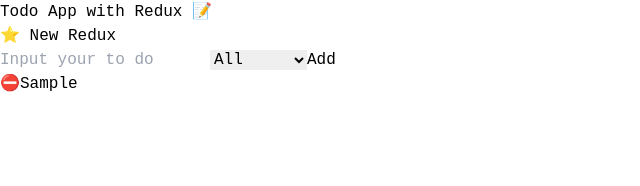
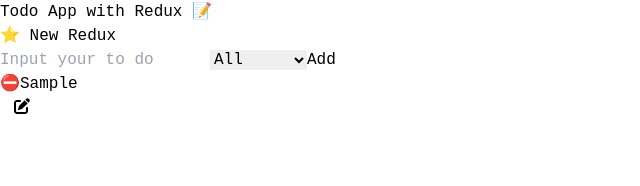
Before and after one commit to Ercole28/skilvul-todo-app-redux, a React (Vite) app: page / in a window 1280 px wide. Both pictures are taken after typing "Sample" into the empty fields and a click on the button "Add". Shown: the top 186 px of the page, without its empty margins (0-640 px from the left). Built offline with nearby package versions, Linux system fonts and the light colour scheme; a web font is replaced by a local one.

Commit message:
Menambahkan Edit Modal untuk Todo Comp

```diff
--- a/src/components/molecules/Todo.jsx
+++ b/src/components/molecules/Todo.jsx
@@ -1,40 +1,55 @@
 import PropTypes from 'prop-types';
+import { useState } from 'react';
 import { toggleTask, removeTask } from "../../redux/slices/todoSlice"
 import { useDispatch } from "react-redux"
 import { FontAwesomeIcon } from '@fortawesome/react-fontawesome'
-import { faCheck, faTrash, faXmark } from "@fortawesome/free-solid-svg-icons"
+import { faCheck, faEdit, faTrash, faXmark } from "@fortawesome/free-solid-svg-icons"
+import EditModal from '../modals/editModal';
 
 export default function Todo(props) {
   const { id, completed, text } = props;
+  const [editModal, setEditModal] = useState(false);
 
-  const dispatch = useDispatch()
+  const dispatch = useDispatch();
 
   const toggleTodo = (id) => {
     dispatch(toggleTask(id));
-  }
+  };
 
   const removeTodo = (id) => {
     dispatch(removeTask(id));
-  }
+  };
+
+  const toggleModal = () => {
+    setEditModal((prev) => !prev);
+  };
+
   return (
+    <>
       <div
         key={id}
         className="w-full flex items-center justify-between border border-slate-100/50 px-3 py-2 rounded-lg mb-2 hover:translate-x-2 duration-300 ease-out"
       >
         <div className="flex gap-x-2 cursor-default">
           <span>{completed ? "✅" : "⛔"}</span>
-        <span className="text-white">{text}</span>
+          <span className={`${completed ? "line-through" : ""} text-white`}>{text}</span>
         </div>
         <div className="flex gap-x-2">
           <button
             onClick={() => toggleTodo(id)}
-          className="flex justify-center items-center bg-slate-500 w-10 h-8 rounded-md"
+            className="flex justify-center items-center bg-sky-500 w-10 h-8 rounded-md"
           >
             {!completed ? (
               <FontAwesomeIcon icon={faCheck} color={"white"} />
             ) : (
               <FontAwesomeIcon icon={faXmark} color={"white"} />
             )}
+          </button>
+          <button
+            onClick={toggleModal}
+            className="flex justify-center items-center bg-amber-400 w-10 h-8 rounded-md"
+          >
+            <FontAwesomeIcon icon={faEdit} color={"black"}/>
           </button>
           <button
             onClick={() => removeTodo(id)}
@@ -44,11 +59,16 @@ export default function Todo(props) {
           </button>
         </div>
       </div>
+
+      {editModal && (
+        <EditModal {...props} toggleModalFunc={toggleModal}/>
+      )}
+    </>
   );
 }
 
 Todo.propTypes = {
-  id: PropTypes.string,
+  id: PropTypes.number,
   completed: PropTypes.bool,
   text: PropTypes.string
 }
```
Lines whose indentation alone changed are shown as unchanged.
